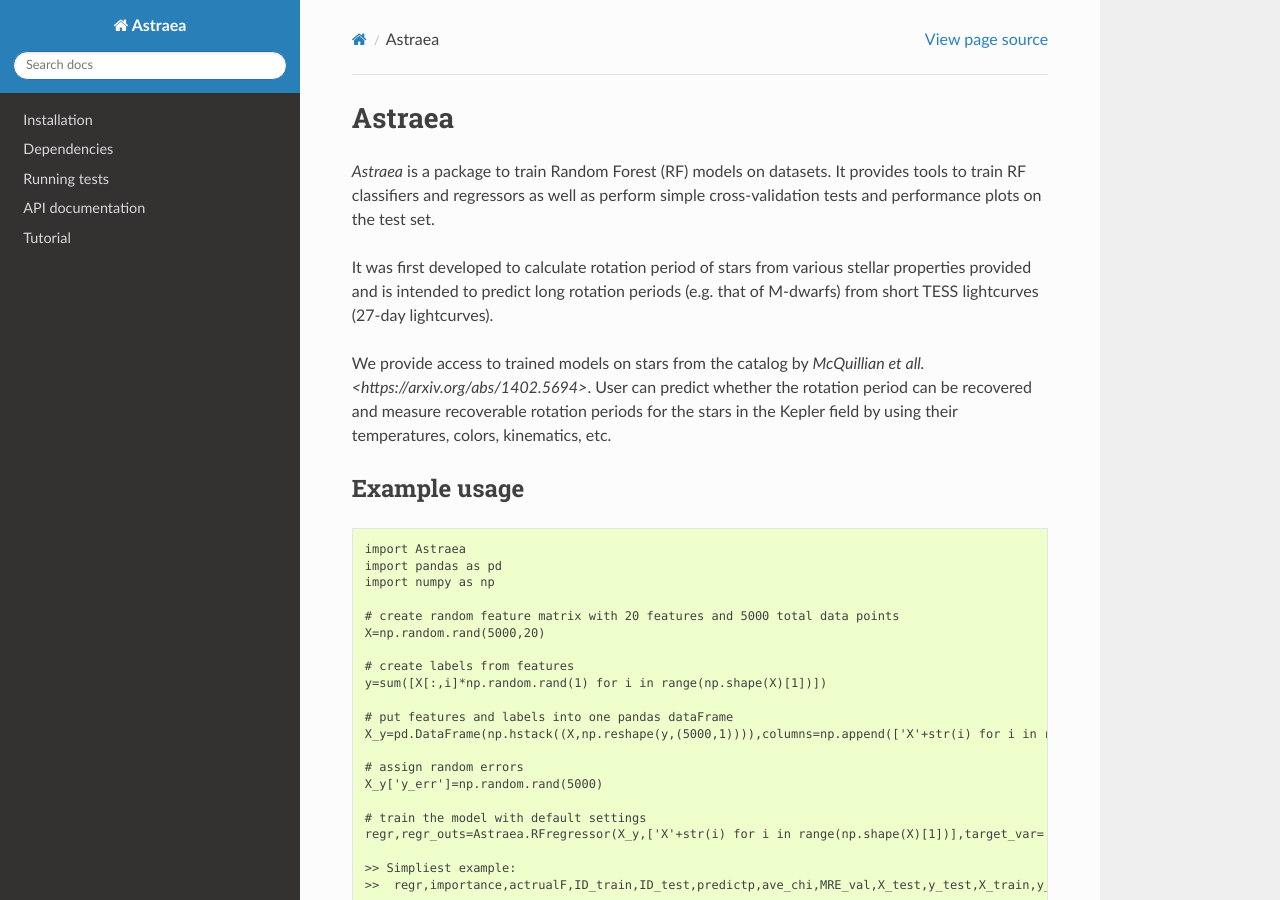
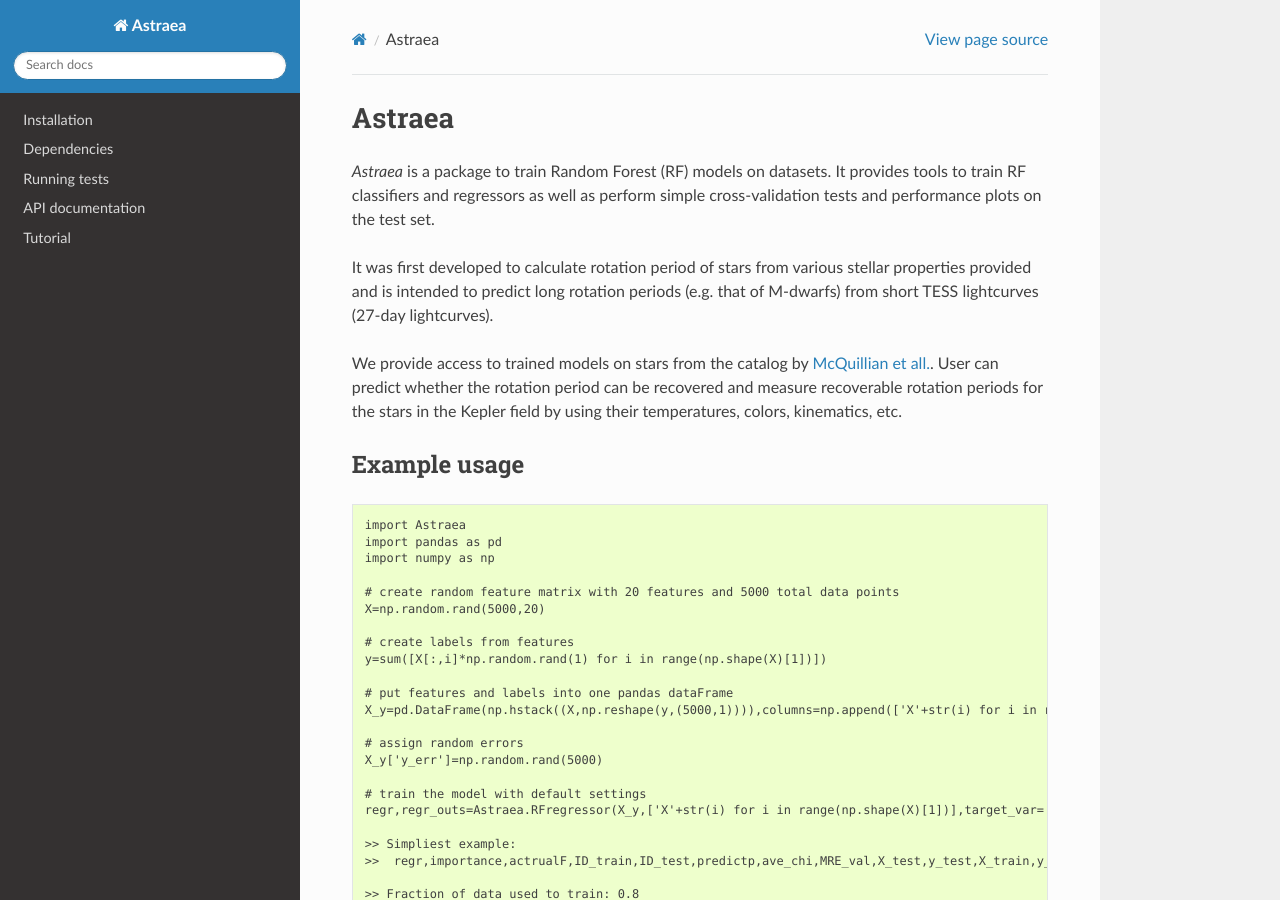
Before and after one commit to lyx12311/Astraea, a Sphinx documentation site: the page built from docs/source/index.rst, in a window 1280 px wide and 900 px high. Built offline with Sphinx 7.4.7 and the Read the Docs theme 2.0.0, drawn with Linux system fonts in a browser that asks for light colours.

Commit message:
discription

```diff
--- a/docs/source/index.rst
+++ b/docs/source/index.rst
@@ -9,11 +9,10 @@
 
 It was first developed to calculate rotation period of stars from various stellar properties provided and is intended to predict long rotation periods (e.g. that of M-dwarfs) from short TESS  lightcurves (27-day lightcurves).
 
-We provide access to trained models on stars from the catalog by `McQuillian et all. <https://arxiv.org/abs/1402.5694>`. User can predict whether the rotation period can be recovered and measure recoverable rotation periods for the stars in the Kepler field by using their temperatures, colors, kinematics, etc.
+We provide access to trained models on stars from the catalog by `McQuillian et all. <https://arxiv.org/abs/1402.5694>`_. User can predict whether the rotation period can be recovered and measure recoverable rotation periods for the stars in the Kepler field by using their temperatures, colors, kinematics, etc.
 
 Example usage
 ----------
-
 ::
 
     import Astraea
```
